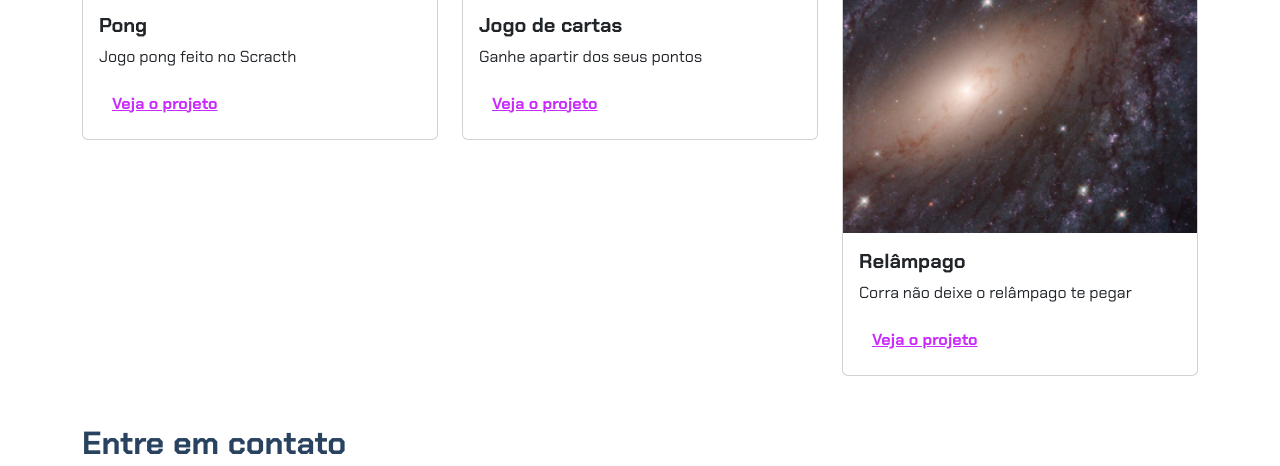
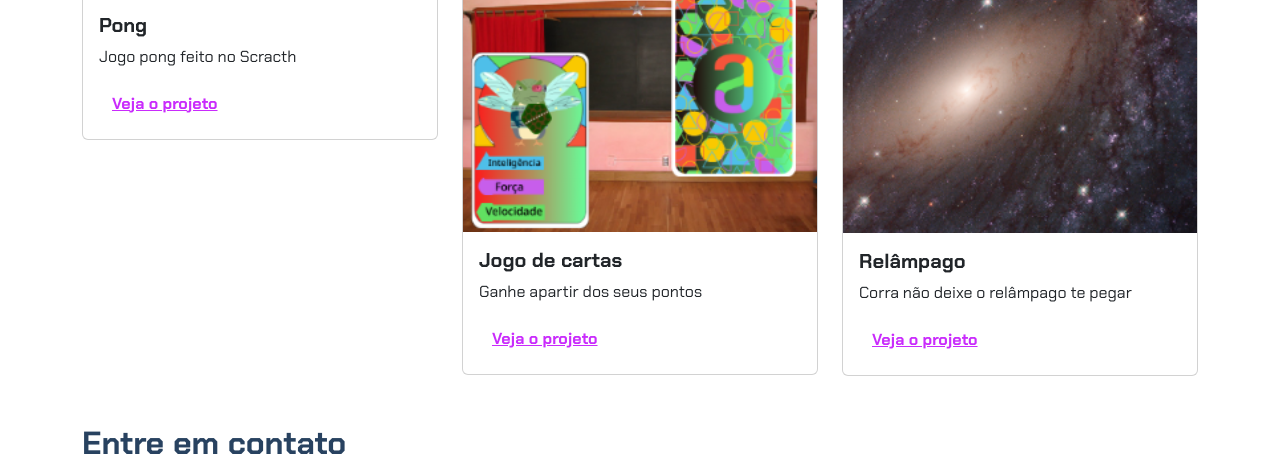
Before and after one commit to RyanAr-2A/portifolio, a plain HTML site: page index.html in a window 1280 px wide. Shown: the part 494-960 px from the top of the page. Drawn offline with nearby package versions, Linux system fonts and the light colour scheme.

Commit message:
Update index.html

```diff
--- a/index.html
+++ b/index.html
@@ -44,7 +44,7 @@
             <!-- Projeto 2 -->
             <div class="col-md-4">
                 <div class="card">
-                    <img src="img/trunforpng" class="card-img-top" alt="Imagem do projeto de biblioteca virtual">
+                    <img src="img/trunfor.png" class="card-img-top" alt="Imagem do projeto de biblioteca virtual">
                     <div class="card-body">
                         <h5 class="card-title">Jogo de cartas</h5>
                         <p class="card-text">Ganhe apartir dos seus pontos</p>
```
